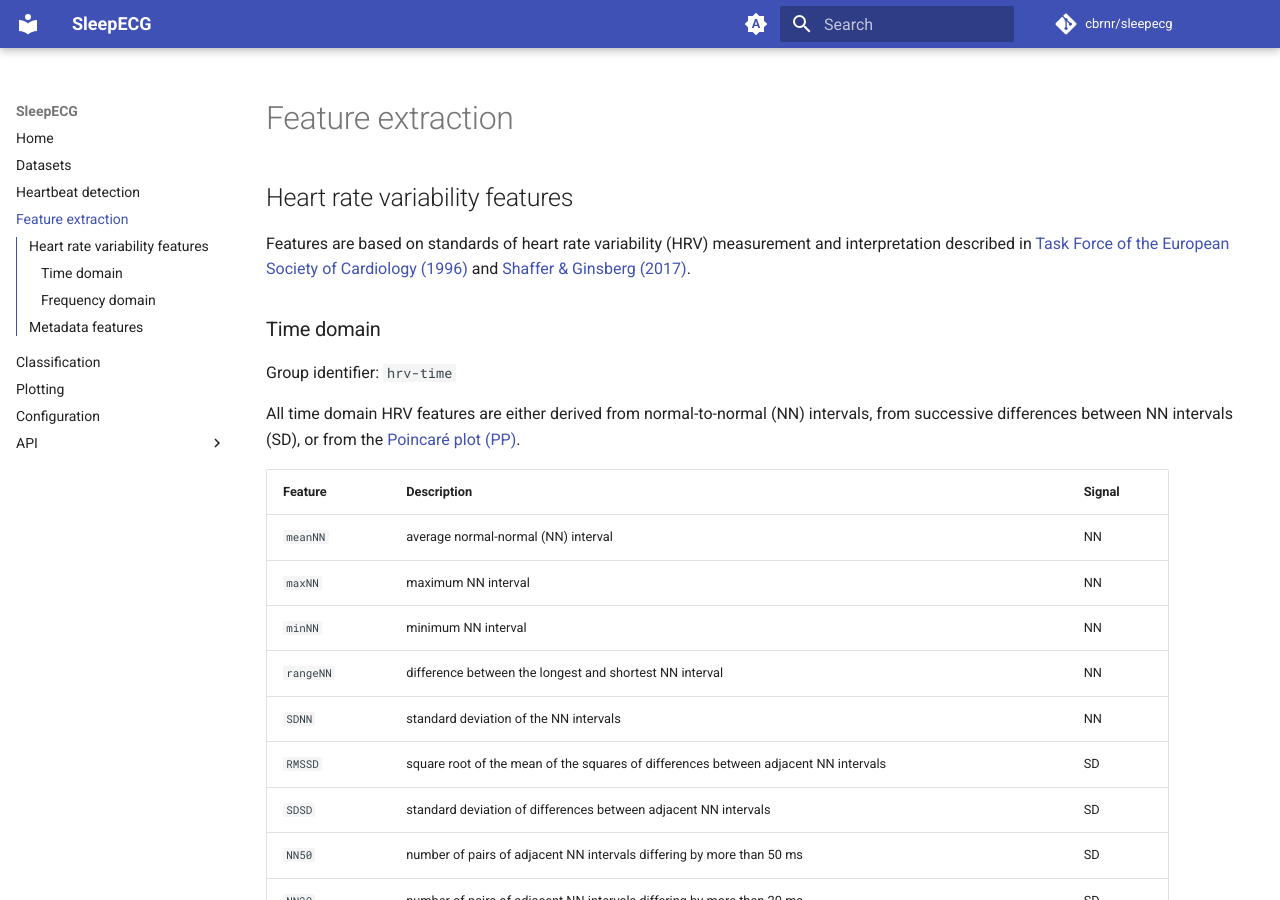
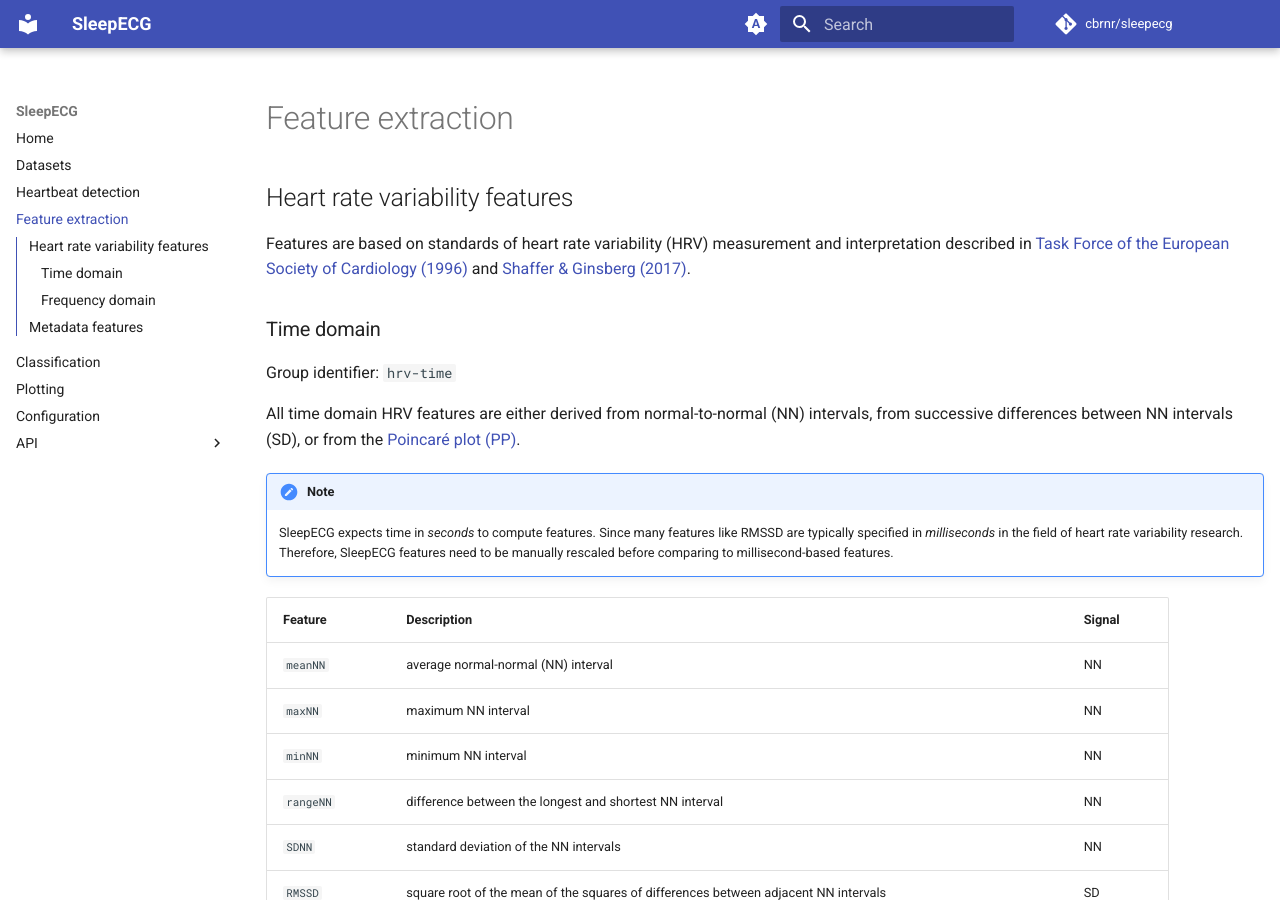
Before and after one commit to cbrnr/sleepecg, an MkDocs documentation site: the page built from docs/feature_extraction.md, in a window 1280 px wide and 900 px high. Built offline with MkDocs 1.6.1 and Material for MkDocs 9.7.7, drawn with Linux system fonts in a browser that asks for light colours; comment, search, counter and statistics services are not loaded.

Commit message:
Clarify that features are based on time in seconds

```diff
--- a/docs/feature_extraction.md
+++ b/docs/feature_extraction.md
@@ -7,6 +7,10 @@
 Group identifier: `hrv-time`
 
 All time domain HRV features are either derived from normal-to-normal (NN) intervals, from successive differences between NN intervals (SD), or from the [Poincaré plot (PP)](https://en.wikipedia.org/wiki/Poincar%C3%A9_plot).
+
+!!! note
+
+    SleepECG expects time in *seconds* to compute features. Since many features like RMSSD are typically specified in *milliseconds* in the field of heart rate variability research. Therefore, SleepECG features need to be manually rescaled before comparing to millisecond-based features.
 
 |Feature|Description|Signal|
 |-|-|-|
```
